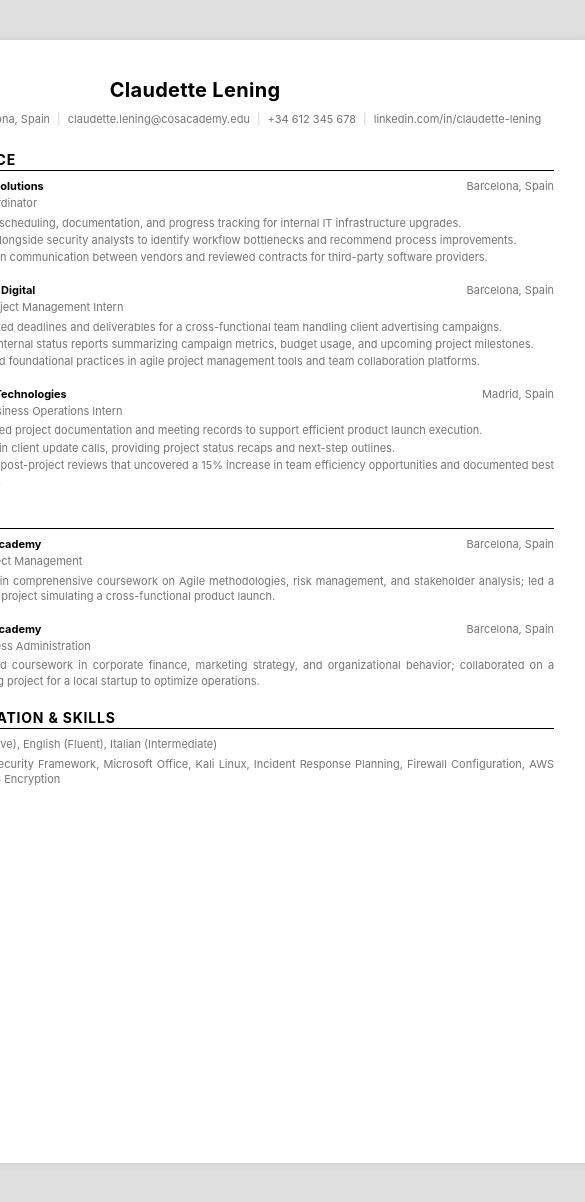
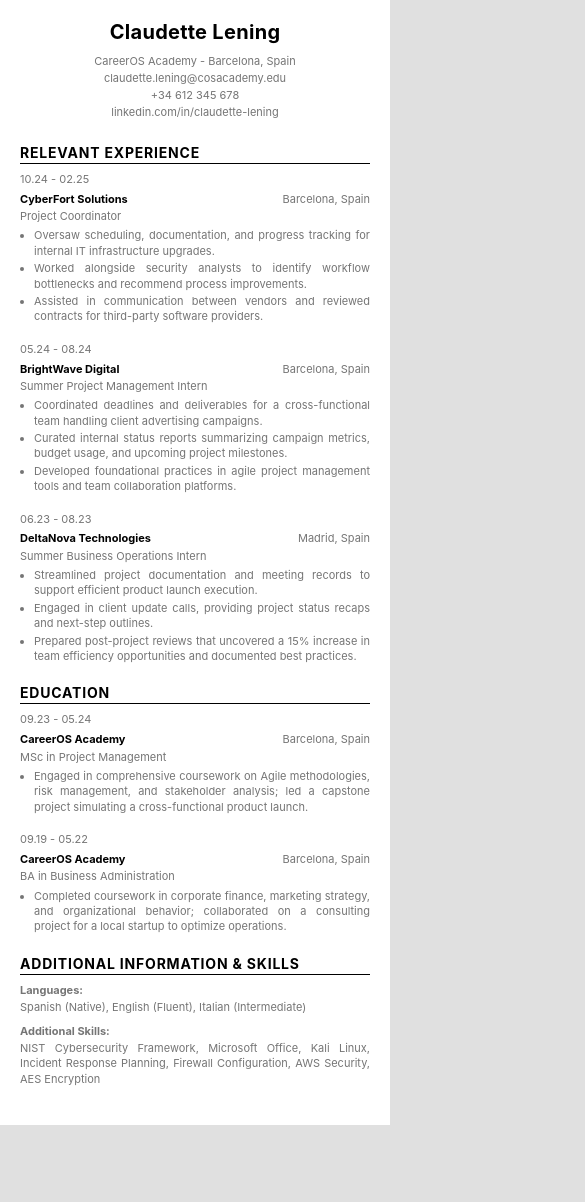
Before and after one commit to ddianasm/cv-viewer-claudette, a React (Vite) app: page / in a window 390 px wide. Shown: the whole page, 585 px wide, since content can reach past the window. After the commit the page ends 1125 px from the top, so only its background shows below. Built offline with nearby package versions, Linux system fonts and the light colour scheme.

Commit message:
feat: make CV layout responsive for mobile and tablets

```diff
--- a/src/components/ExperienceItem/ExperienceItem.scss
+++ b/src/components/ExperienceItem/ExperienceItem.scss
@@ -6,10 +6,19 @@
   &__main-row {
     display: flex;
     gap: 15px;
+
+    @media (max-width: 600px) {
+      flex-direction: column;
+      gap: 4px;
+    }
   }
 
   &__left-col {
     min-width: 85px;
+
+    @media (max-width: 600px) {
+      min-width: auto;
+    }
   }
 
   &__date {
@@ -70,10 +79,21 @@
   line-height: 1.4;
   color: $secondary-color;
 
+  @media (max-width: 600px) {
+    flex-direction: column;
+    margin-bottom: 8px;
+  }
+
   .skills-label {
     min-width: 95px;
     color: $secondary-color;
     flex-shrink: 0;
+
+    @media (max-width: 600px) {
+      min-width: auto;
+      margin-bottom: 2px;
+      font-weight: 700;
+    }
   }
 
   .skills-value {
--- a/src/components/Header/Header.scss
+++ b/src/components/Header/Header.scss
@@ -18,8 +18,13 @@
     display: flex;
     justify-content: center;
     align-items: center;
-    flex-wrap: nowrap;
+    flex-wrap: wrap;
     gap: 5px;
+
+      @media (max-width: 600px) {
+      flex-direction: column;
+      gap: 3px;
+    }
 
     & > span, & > a {
       white-space: nowrap;
@@ -38,5 +43,9 @@
   &__separator {
     color: #ccc;
     padding: 0 2px;
+
+    @media (max-width: 600px) {
+      display: none;
+    }
   }
 }
--- a/src/styles/main.scss
+++ b/src/styles/main.scss
@@ -7,15 +7,23 @@
   font-family: 'Inter', sans-serif;
   display: flex;
   justify-content: center;
-  padding-top: 40px;
-  padding-bottom: 40px;
+
+  @media (min-width: 768px) {
+    padding: 40px 0;
+  }
 }
 
 .cv-container {
-  width: $a4-width;
-  min-height: $a4-height;
-  background-color: $white;
+  width: 100%;
+    background-color: $white;
   box-shadow: $shadow;
-  padding: 10mm;
   box-sizing: border-box;
+  word-wrap: break-word;
+  padding: 20px;
+
+  @media (min-width: 768px) {
+    width: $a4-width;
+    min-height: $a4-height;
+    padding: 10mm;
+  }
 }
```
